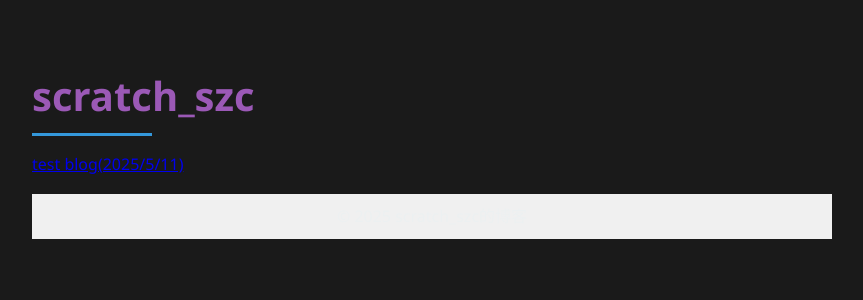
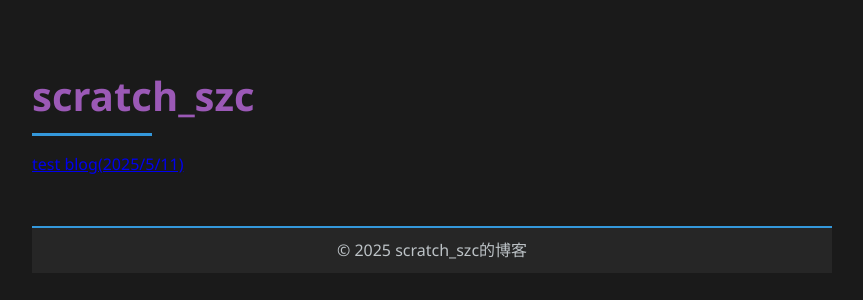
Before and after one commit to scratch-c/scratch-c.github.io, a PHP site: page / in a window 1280 px wide. Shown: the top 300 px of the page, without its empty margins (208-1071 px from the left). Run offline with PHP 8.4, Linux system fonts and the light colour scheme.

Commit message:
Update style.css

```diff
--- a/assets/css/style.css
+++ b/assets/css/style.css
@@ -207,3 +207,11 @@ code {
   border-radius: 12px;
   font-size: 0.85rem;
 }
+footer {
+  background: rgba(255,255,255,0.05) !important;  /* 透明灰 */
+  color: #bdc3c7 !important;                       /* 浅灰文字 */
+  text-align: center;
+  padding: 1.5rem;
+  margin-top: 3rem;
+  border-top: 2px solid #3498db;                   /* 保留蓝色顶边 */
+}
```
